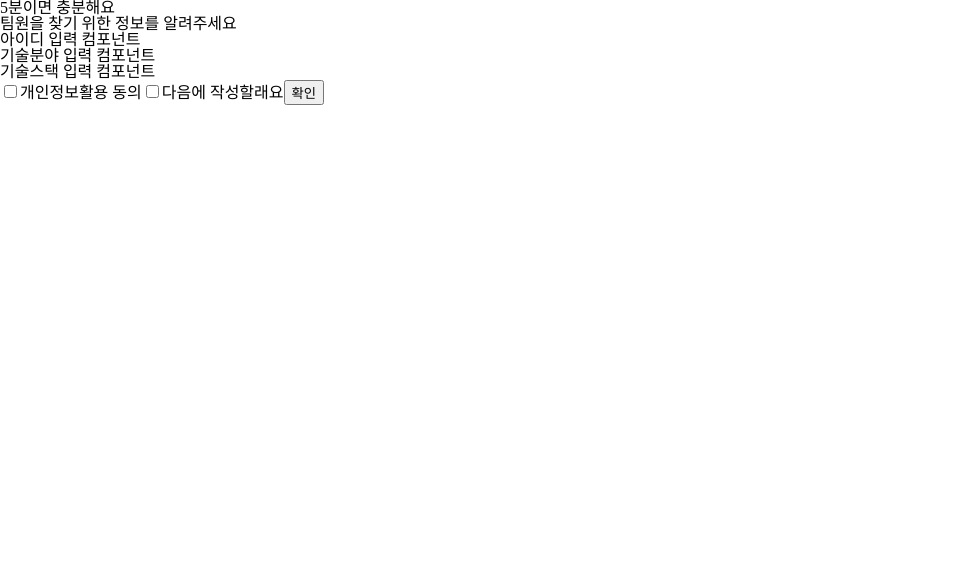
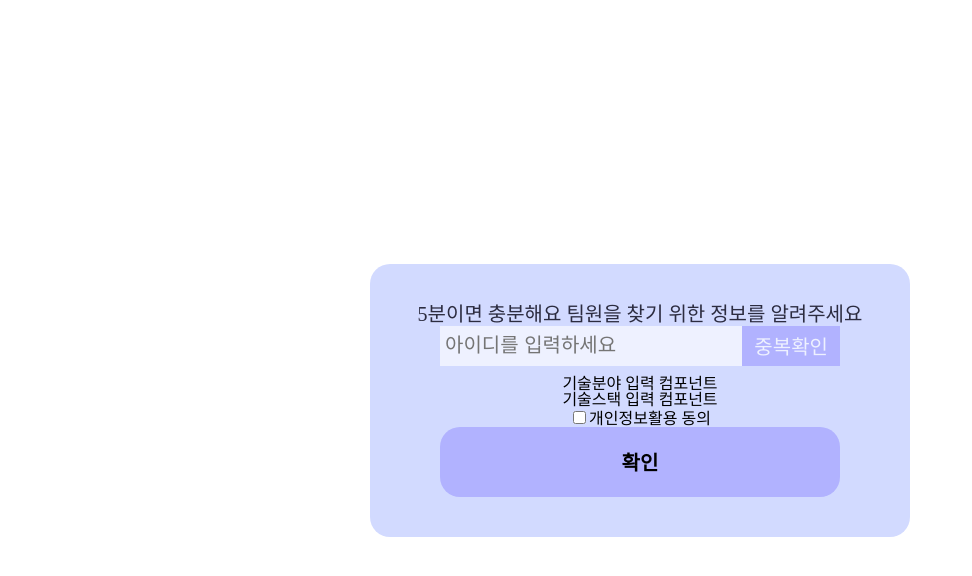
Before and after one commit to boostcampwm-2022/web25-SCOPA, a React (Create React App) app in the folder client/: page /register in a window 1280 px wide. Shown: the top 576 px of the page, without its empty margins (0-972 px from the left). Built offline with nearby package versions, Linux system fonts and the light colour scheme.

Commit message:
feat/fe-register-layout: 아이디 입력 컴포넌트 구조 구현
아이디 입력 컴포넌트 구조와 대략적인 css를 적용하였습니다.

```diff
--- a/client/src/pages/RegisterPage/IdInput/index.tsx
+++ b/client/src/pages/RegisterPage/IdInput/index.tsx
@@ -1,3 +1,24 @@
+/** @jsxImportSource @emotion/react */
+
+import React, { useCallback, useState } from 'react';
+import { registerPageIdButtonStyle, registerPageIdInputStyle, registerPageInputWrapperStyle } from '../styles';
+
 export const IdInput = () => {
-  return <div>아이디 입력 컴포넌트</div>;
+  const [id, setId] = useState('');
+
+  const handleOnChange = useCallback((e: React.ChangeEvent<HTMLInputElement>) => {
+    setId(e.target.value);
+  }, []);
+
+  // id값을 서버로 보내서 중복성 체크 후 alert 띄워주기
+  const handleClick = useCallback(() => {}, []);
+
+  return (
+    <div css={registerPageInputWrapperStyle}>
+      <input css={registerPageIdInputStyle} placeholder='아이디를 입력하세요' value={id} onChange={handleOnChange} />
+      <button type='button' css={registerPageIdButtonStyle} onClick={handleClick}>
+        중복확인
+      </button>
+    </div>
+  );
 };
--- a/client/src/pages/RegisterPage/RegisterPage.tsx
+++ b/client/src/pages/RegisterPage/RegisterPage.tsx
@@ -1,31 +1,35 @@
+/** @jsxImportSource @emotion/react */
+
 import { IdInput } from './IdInput';
 import { InterestInput } from './InterestInput';
 import { TechStackInput } from './TechStackInput';
-import { useState } from 'react';
+import { useCallback, useState } from 'react';
+
+import {
+  registerPageButtonStyle,
+  registerPageHeaderStyle,
+  registerPageInnerStyle,
+  registerPageWrapperStyle,
+} from './styles';
 
 export const RegisterPage = () => {
+  const handlePrivacyCheck = useCallback(() => {}, []);
+  const handleRegisterButton = useCallback((e: React.MouseEvent<HTMLElement>) => {
+    e.preventDefault();
+  }, []);
   const [privacyCheck, setPrivacyCheck] = useState(false);
-  const [postponeCheck, setPostponeCheck] = useState(false);
-  const handlePrivacyCheck = () => {};
-  const handlePostponeCheck = () => {
-    setPostponeCheck(!postponeCheck);
-  };
-  const handleRegisterBtn = () => {};
   return (
-    <div>
-      <form>
-        <div>
-          <div>5분이면 충분해요</div>
-          <div>팀원을 찾기 위한 정보를 알려주세요</div>
-        </div>
+    <div css={registerPageWrapperStyle}>
+      <form css={registerPageInnerStyle}>
+        <h3 css={registerPageHeaderStyle}>{`5분이면 충분해요\n팀원을 찾기 위한 정보를 알려주세요`}</h3>
         <IdInput />
         <InterestInput />
         <TechStackInput />
-        <input type='checkbox' id='privacy_checkbox' onChange={handlePrivacyCheck} checked={privacyCheck} />
-        <label htmlFor='privacy_checkbox'>개인정보활용 동의</label>
-        <input type='checkbox' id='postpone_checkbox' onChange={handlePostponeCheck} checked={postponeCheck} />
-        <label htmlFor='postpone_checkbox'>다음에 작성할래요</label>
-        <button type='button' onClick={handleRegisterBtn}>
+        <div>
+          <input type='checkbox' id='privacy_checkbox' onChange={handlePrivacyCheck} checked={privacyCheck} />
+          <label htmlFor='privacy_checkbox'>개인정보활용 동의</label>
+        </div>
+        <button css={registerPageButtonStyle} type='submit' onClick={handleRegisterButton}>
           확인
         </button>
       </form>
--- /dev/null
+++ b/client/src/pages/RegisterPage/styles.ts
@@ -0,0 +1,74 @@
+import { css } from '@emotion/react';
+import { COLORS } from 'styles/colors';
+import { COMMON_SIZE, FONT_SIZE } from 'styles/sizes';
+
+export const registerPageWrapperStyle = css({
+  display: 'flex',
+  justifyContent: 'center',
+  alignItems: 'center',
+  width: '100%',
+  height: '100vh',
+});
+
+export const registerPageInnerStyle = css({
+  display: 'flex',
+  flexDirection: 'column',
+  justifyContent: 'center',
+  alignItems: 'center',
+  width: COMMON_SIZE.LOGIN_BOX_WIDTH,
+  padding: COMMON_SIZE.LOGIN_BOX_PADDING,
+  borderRadius: COMMON_SIZE.BORDER_RADIUS,
+  backgroundColor: COLORS.SECONDARY_1,
+});
+
+export const registerPageHeaderStyle = css({
+  fontSize: FONT_SIZE.LARGE,
+  color: COLORS.TEXT_1,
+  textAlign: 'center',
+  marginBottom: 2,
+});
+
+export const registerPageInputWrapperStyle = css({
+  height: 40,
+  width: 400,
+  display: 'flex',
+  marginBottom: 10,
+});
+
+export const registerPageIdInputStyle = css({
+  backgroundColor: COLORS.SECONDARY_2,
+  border: 'transparent',
+  width: 300,
+  color: COLORS.TEXT_1,
+  fontSize: FONT_SIZE.LARGE,
+  padding: 5,
+});
+
+export const registerPageIdButtonStyle = css({
+  backgroundColor: COLORS.PRIMARY_2,
+  color: COLORS.SECONDARY_2,
+  fontSize: FONT_SIZE.LARGE,
+  border: 'transparent',
+  width: 100,
+});
+
+export const regitserPageIconStyle = css({
+  backgroundColor: COLORS.PRIMARY_2,
+  color: COLORS.SECONDARY_2,
+  height: 50,
+});
+
+export const registerPageSelectedStyle = css({
+  color: COLORS.TEXT_1,
+  fontSize: FONT_SIZE.LARGE,
+});
+
+export const registerPageButtonStyle = css({
+  backgroundColor: COLORS.PRIMARY_2,
+  fontSize: FONT_SIZE.LARGE,
+  border: 'transparent',
+  fontWeight: 'bold',
+  width: 400,
+  height: 70,
+  borderRadius: COMMON_SIZE.BORDER_RADIUS,
+});
--- a/client/tsconfig.json
+++ b/client/tsconfig.json
@@ -1,5 +1,6 @@
 {
   "compilerOptions": {
+    "baseUrl": "src",
     "target": "es5",
     "lib": [
       "dom",
```
